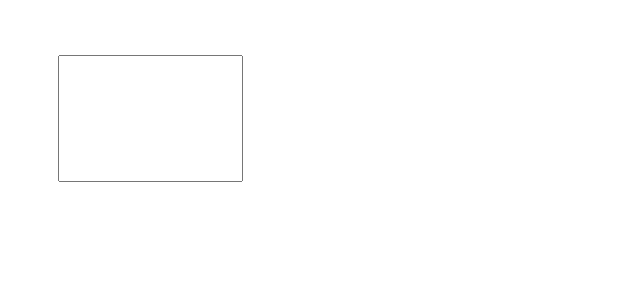
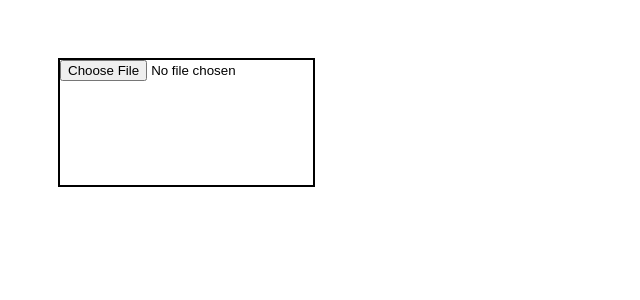
Before and after one commit to hapo31/font-viewer, a React app: page / in a window 1280 px wide. Shown: the top 300 px of the page, without its empty margins (0-640 px from the left). Built offline with nearby package versions, Linux system fonts and the light colour scheme; the HTML template or start-up script is replaced by a standard one.

Commit message:
fix: ディレクトリを取れる Input を使う

```diff
--- a/src/renderer/App/FontExplorer/FontExplorer.tsx
+++ b/src/renderer/App/FontExplorer/FontExplorer.tsx
@@ -1,8 +1,10 @@
 import styled from "styled-components";
-import { DragEvent } from "react";
+import { ChangeEvent, DragEvent, useState } from "react";
 import { fetchFileList, useAppState } from "../../store/AppStore";
 import Container from "../../Styled/Container";
 import { useDispatch } from "react-redux";
+import InputDirectory from "../../common/InputDirectory";
+import getFolderPathFromFilePath from "../../lib/getFolderPathFromFilePath";
 
 const FontExplorer = () => {
   const { isFolderOpen, filePaths } = useAppState((state) => ({
@@ -11,6 +13,17 @@ const FontExplorer = () => {
   }));
 
   const dispatch = useDispatch();
+
+  const [isDrag, setIsDrag] = useState(false);
+
+  const onFileInput = (files: FileList) => {
+    const file = files.item(0);
+    if (file == null) {
+      return;
+    }
+    const folderPath = getFolderPathFromFilePath(file.path);
+    dispatch(fetchFileList(folderPath));
+  };
 
   return (
     <Container>
@@ -23,13 +36,26 @@ const FontExplorer = () => {
       ) : (
         <DropAreaContainer>
           <DropInput
-            onDrop={(e: DragEvent<HTMLInputElement>) => {
-              const { files } = e.dataTransfer;
-              const file = files.item(0);
-              if (file == null) {
+            className={isDrag ? `drag-over` : ""}
+            onDragOver={(e) => {
+              e.preventDefault();
+              setIsDrag(true);
+            }}
+            onChange={(e: ChangeEvent<HTMLInputElement>) => {
+              console.log({ e });
+              if (!e.target.files) {
                 return;
               }
-              dispatch(fetchFileList(file.path));
+              onFileInput(e.target.files);
+            }}
+            onDrop={(e: DragEvent<HTMLInputElement>) => {
+              console.log({ e });
+              e.preventDefault();
+              const { files } = e.dataTransfer;
+              onFileInput(files);
+            }}
+            onDragLeave={() => {
+              setIsDrag(false);
             }}
           />
         </DropAreaContainer>
@@ -47,12 +73,14 @@ const DropAreaContainer = styled.div`
   width: 100%;
   height: 100%;
   margin: 50px 50px;
+  border: solid 2px black;
 `;
 
-const DropInput = styled.input`
+const DropInput = styled(InputDirectory)`
   width: 100%;
+  min-width: 120px;
   height: 100%;
-  :hover {
+  &drag-over {
     background-color: red;
   }
 `;
--- /dev/null
+++ b/src/renderer/common/InputDirectory.tsx
@@ -0,0 +1,19 @@
+import { useRef, useEffect } from "react";
+
+type Props = React.DetailedHTMLProps<
+  React.InputHTMLAttributes<HTMLInputElement>,
+  HTMLInputElement
+>;
+
+const InputDirectory = (props: Props) => {
+  const inputRef = useRef<HTMLInputElement | null>(null);
+  useEffect(() => {
+    if (inputRef.current) {
+      inputRef.current.setAttribute("webkitdirectory", "");
+    }
+  }, []);
+
+  return <input type="file" ref={inputRef} {...props} />;
+};
+
+export default InputDirectory;
```
